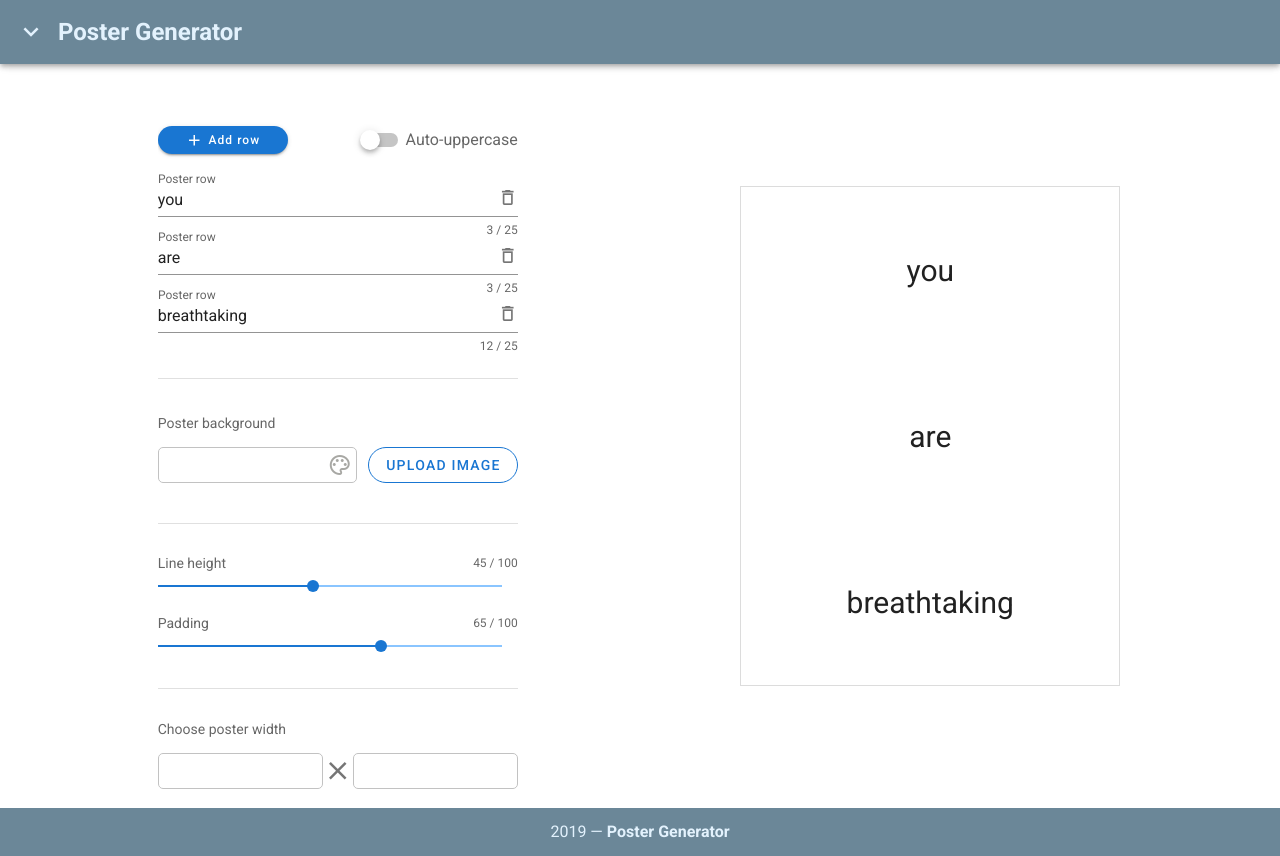
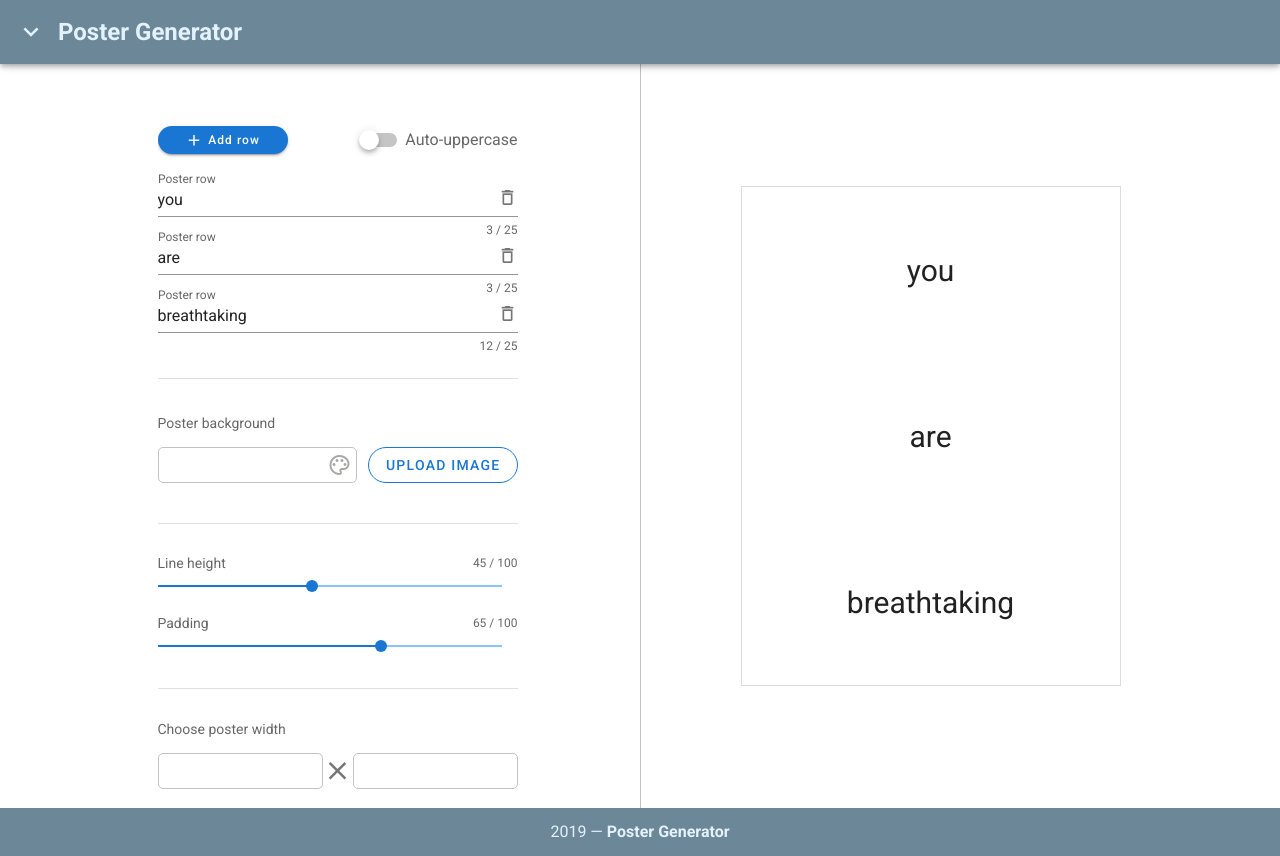
Before and after one commit to Lockhild/poster-app-vue, a Vue app: page / in a window 1280 px wide. Built offline with nearby package versions, Linux system fonts and the light colour scheme.

Commit message:
Implemented the Poster Display Text function

```diff
--- a/src/components/DisplayRow.vue
+++ b/src/components/DisplayRow.vue
@@ -1,12 +1,14 @@
 <template>
   <span
-    ref="textRowRef"
+    class="span-text-row"
     v-bind:style="{fontSize: fontSize + 'px'}" >
 
     {{ textRow }}</span>
 </template>
 
 <script>
+import { log } from 'util';
+import { setTimeout } from 'timers';
 export default {
     name: 'DisplayRow',
     props: {
@@ -18,53 +20,43 @@ export default {
         }
     },
     methods: {
-        changed: function() {
-            console.log("changed");
-        },
-        enlargeText: function() {
-            // var textRow = this.$refs.textRowRef;
-            // var parentRow = textRow.parentElement;
-
-            // for(var i = 0; i < 10; i++) {
-            //     this.fontSize += 10;
-            //     console.log(`Text Row in loop: ${textRow.clientWidth}`);
-            //     textRow = this.$refs.textRowRef;
-            // }
-
-            // console.log(`Text Row: ${textRow.clientWidth}`);
-            // console.log(`Parent Row: ${parentRow.clientWidth}`);
-        }
     },
     watch: {
         textRow: function() {
-            // var textRow = this.$refs.textRow;
-            // var parentRow = textRow.parentElement;
+            setTimeout(() => {
+                enlargeTextOutside();
+            }, 1);
+        }
+    }
+}
 
-            // // var textRowWidth = textRow.getBoundingClientRect().width;
-            // // var textRowHeight = textRow.getBoundingClientRect().height;
-            // // var parentRowWidth = parentRow.getBoundingClientRect().width;
-            // // var parentRowHeight = parentRow.getBoundingClientRect().height;
+function enlargeTextOutside() {
 
-            // // console.log(parentRow.offsetWidth);
+    var elements = Array.from(document.getElementsByClassName("span-text-row"));
 
-            // this.fontSize += 10;
+    for(var i = 0; i < elements.length; i++) {
+        var currentSize = 10 ;
+        elements[i].style.fontSize = currentSize + 'px';
+        console.log(elements[i].offsetWidth);
+        var elementWidth = elements[i].getBoundingClientRect().width;
+        var containerWidth = elements[i].parentElement.getBoundingClientRect().width - 2;
+        while(elementWidth < containerWidth) {
+            currentSize += 1;
+            console.log('Increased by 2px');
 
-            // for(var i = 0; i < 100; i++) {
-            //     console.log("textRow.offsetWidth: " + textRow.offsetWidth);
-            //     console.log("parentRow.offsetWidth: " + parentRow.offsetWidth);
-            //     if(textRow.offsetWidth < parentRow.offsetWidth) {
-            //         this.fontSize++;
-            //         console.log("fontSize: " + this.fontSize);
-            //     } else {
-            //         break;
-            //     }
-            // }
-            this.enlargeText();
+            elements[i].style.fontSize = currentSize + 'px';
+            elementWidth = elements[i].getBoundingClientRect().width;
+
+            if(currentSize > 350) {
+                break;
+            }
         }
     }
 }
 </script>
 
-<style>
-
+<style scoped>
+    .span-text-row {
+        white-space: nowrap;
+    }
 </style>
--- a/src/components/Main.vue
+++ b/src/components/Main.vue
@@ -2,7 +2,7 @@
     <v-content>
         <v-container class="container">
             <v-row>
-                <v-col class="col">
+                <v-col class="col line-separator">
                     <div class="scrollable pr-3">
                         <OptionsPanel v-on:inputRows="getInputRows"/>
                     </div>
@@ -59,4 +59,7 @@ export default {
         overflow-y: auto;
         overflow-x: hidden;
     }
+    .line-separator {
+        border-right: 1px solid #c2c2c2;
+    }
 </style>
```
